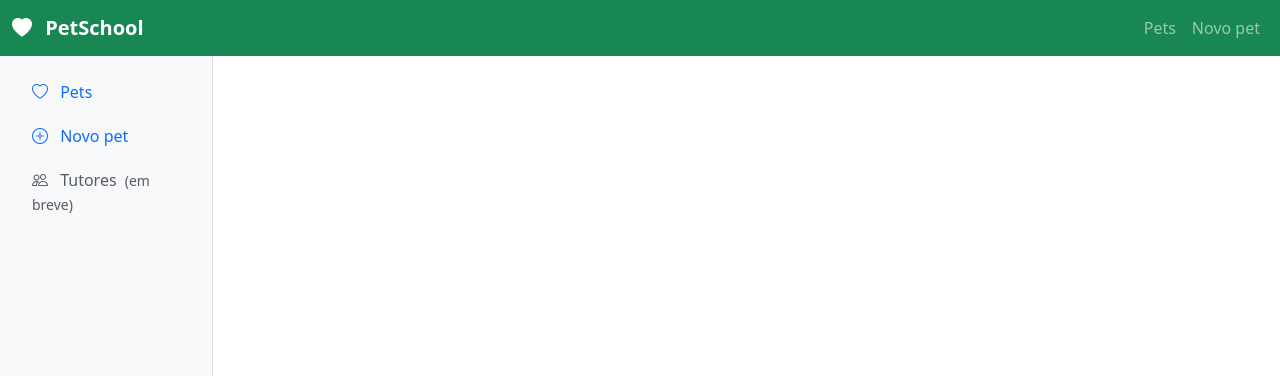
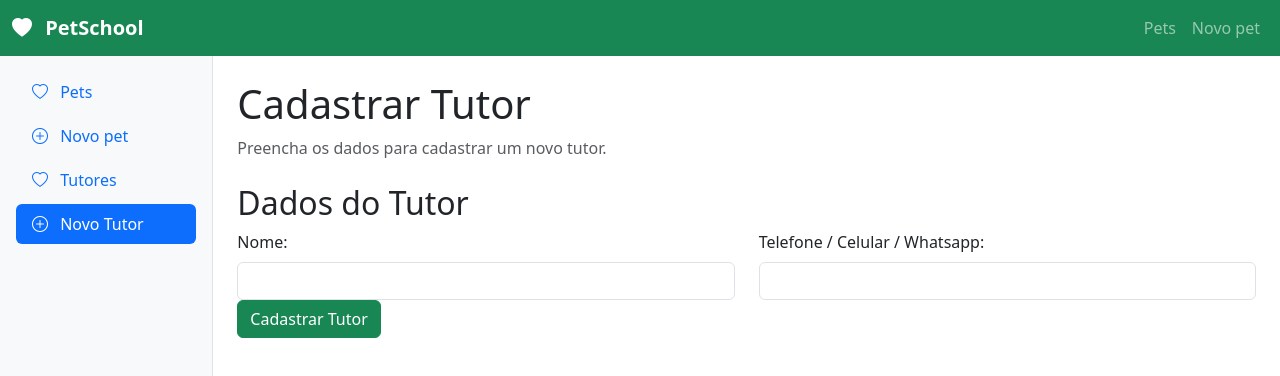
Before and after one commit to Frisk13108/hotel-transpetivania, a Vue app: page /tutores/novo in a window 1280 px wide. Shown: the top 376 px of the page. Built offline with nearby package versions, Linux system fonts and the light colour scheme; data requests are answered from the project's data file.

Commit message:
Feat: aula sla

```diff
--- a/db.json
+++ b/db.json
@@ -1,19 +1,19 @@
 {
   "tutores": [
-    {
-      "id": "1",
-      "nome": "Ana",
-      "telefone": "47999990000"
-    },
     {
       "id": "2",
       "nome": "Carlos",
       "telefone": "47988880000"
     },
     {
-      "id": "23",
-      "nome": "Tiago",
-      "telefone": "47988880000"
+      "nome": "Mateus",
+      "telefone": "95328538905328905218079",
+      "id": "iezDAev50Mk"
+    },
+    {
+      "nome": "Letícia",
+      "telefone": "95328538905328905218079",
+      "id": "Py5AdvyI6Tw"
     }
   ],
   "pets": [
@@ -30,10 +30,34 @@
       "tutorId": "1"
     },
     {
-      "nome": "aaaaaaaaaaa",
+      "nome": "fdddddd",
       "especie": "Cachorro",
       "tutorId": "2",
-      "id": "j1KqDBuEHVU"
+      "id": "Y5DF3fsYKR0"
+    },
+    {
+      "nome": "ybygfbi tgni",
+      "especie": "Coelho",
+      "tutorId": "23",
+      "id": "qXqAkKms34g"
+    },
+    {
+      "nome": "oiiiiiiiii",
+      "especie": "Gato",
+      "tutorId": "2",
+      "id": "EycaUBgx0GI"
+    },
+    {
+      "nome": "ee",
+      "especie": "Gato",
+      "tutorId": "2",
+      "id": "TJendTaEEh8"
+    },
+    {
+      "nome": "Freddie",
+      "especie": "Cachorro",
+      "tutorId": "Py5AdvyI6Tw",
+      "id": "2Zthh7KyupM"
     }
   ],
   "$schema": "./node_modules/json-server/schema.json"
--- a/src/components/layout/AppSidebar.vue
+++ b/src/components/layout/AppSidebar.vue
@@ -29,16 +29,28 @@
         Novo pet
       </RouterLink>
 
-      <span
-        class="nav-link text-body-secondary"
-        aria-disabled="true"
+      <RouterLink
+        class="nav-link"
+        active-class="active"
+        to="/tutores"
       >
         <i
-          class="bi bi-people me-2"
+          class="bi bi-heart me-2"
           aria-hidden="true"
         ></i>
-        Tutores <small class="ms-1">(em breve)</small>
-      </span>
+        Tutores
+      </RouterLink>
+      <RouterLink
+        class="nav-link"
+        active-class="active"
+        to="/tutores/novo"
+      >
+        <i
+          class="bi bi-plus-circle me-2"
+          aria-hidden="true"
+        ></i>
+        Novo Tutor
+      </RouterLink>
     </div>
   </nav>
 </template>
--- a/src/router/index.js
+++ b/src/router/index.js
@@ -22,6 +22,21 @@
       name: 'detalhes-pet',
       component: () => import('../views/PetDetailsView.vue'),
     },
+    {
+      path: '/tutores',
+      name: 'tutores',
+      component: () => import('../views/TutoresView.vue'),
+    },
+    {
+      path: '/tutores/novo',
+      name: 'novo-tutores',
+      component: () => import('../views/AddTutorView.vue'),
+    },
+    {
+      path: '/tutores/:id',
+      name: 'detalhes-tutores',
+      component: () => import('../views/TutorDetailsView.vue'),
+    },
   ],
 });
 
--- /dev/null
+++ b/src/views/AddTutorView.vue
@@ -0,0 +1,96 @@
+<script setup>
+import { onMounted, ref } from 'vue';
+import { useRouter } from 'vue-router';
+
+const router = useRouter();
+
+const tutores = ref([]);
+const API_URL = 'http://localhost:3000';
+
+const novoTutor = ref({
+  nome: '',
+  telefone: '',
+});
+
+async function carregarTutores() {
+  const resposta = await fetch(`${API_URL}/tutores`);
+
+  tutores.value = await resposta.json();
+  console.table(tutores.value);
+}
+
+async function salvarTutor() {
+  await fetch(`${API_URL}/tutores`, {
+    method: 'POST',
+    headers: {
+      'Content-Type': 'application/json',
+    },
+    body: JSON.stringify(novoTutor.value),
+  });
+
+
+  router.push('/tutores');
+}
+
+onMounted(carregarTutores)
+</script>
+
+<template>
+    <div>
+        <header class="mb-4">
+      <h1 class="text-2xl font-bold">Cadastrar Tutor</h1>
+      <p class="text-body-secondary mb-0">Preencha os dados para cadastrar um novo tutor.</p>
+    </header>
+
+    <h2>
+        Dados do Tutor
+    </h2>
+
+    <form
+      class="row"
+      @submit.prevent="salvarTutor"
+    >
+
+    <div class="col-md-6">
+        <label
+          for="nome"
+          class="form-label"
+        >
+          Nome:
+        </label>
+        <input
+          type="text"
+          class="form-control"
+          id="nome"
+          v-model="novoTutor.nome"
+          required
+        />
+      </div>
+
+      <div class="col-md-6">
+        <label
+          for="telefone"
+          class="form-label"
+        >
+          Telefone / Celular / Whatsapp:
+        </label>
+        <input
+          type="tel"
+          class="form-control"
+          id="telefone"
+          v-model="novoTutor.telefone"
+          required
+        />
+      </div>
+
+      <div class="col-12 d-flex gap-2">
+        <button
+          class="btn btn-success"
+          type="submit"
+        >
+          Cadastrar Tutor
+        </button>
+      </div>
+    </form>
+    </div>
+</template>
--- a/src/views/PetsView.vue
+++ b/src/views/PetsView.vue
@@ -68,7 +68,12 @@
                     <td>{{ pet.id }}</td>
                     <td>{{ pet.nome }}</td>
                     <td>{{ pet.especie }}</td>
-                    <td>{{ nomeDoTutor(pet.tutorId) }}</td>
+
+                    <td>
+                        <RouterLink :to="`/tutores/${pet.tutorId}`">
+                            {{ nomeDoTutor(pet.tutorId) }}
+                        </RouterLink>
+                    </td>
                     <td>
                         <RouterLink :to="`/pets/${pet.id}`"> Visualizar </RouterLink>
                         <button
--- /dev/null
+++ b/src/views/TutorDetailsView.vue
@@ -0,0 +1,31 @@
+<script setup>
+import { onMounted, ref } from 'vue';
+import { useRoute } from 'vue-router';
+
+const route = useRoute();
+const tutor = ref(null);
+const API_URL = 'http://localhost:3000';
+
+async function carregarTutor() {
+    const tutorId = route.params.id;
+
+    const respostaTutor = await fetch(`${API_URL}/tutores/${tutorId}`)
+
+    tutor.value = await respostaTutor.json();
+
+    console.log('tutor', tutor.value);
+}
+
+onMounted(carregarTutor);
+</script>
+
+<template>
+    <section v-if=" tutor == null">
+        <p>Carregando.........</p>
+    </section>
+
+    <section v-else>
+        <h1> Nome do Tutor: {{ tutor.nome }}</h1>
+        <p> Telefone: {{ tutor.telefone }} </p>
+    </section>
+</template>
--- /dev/null
+++ b/src/views/TutoresView.vue
@@ -0,0 +1,67 @@
+<script setup>
+import { onMounted, ref } from 'vue';
+
+
+const tutores = ref([]);
+
+
+const API_URL = 'http://localhost:3000';
+
+async function carregarDados() {
+        const respostaTutores = await fetch(`${API_URL}/tutores`);
+        tutores.value = await respostaTutores.json();
+    }
+
+async function excluirTutor(id) {
+        const confirmarExclusao = window.confirm('Deseja realmente excluir o tutor?');
+
+        if(confirmarExclusao) {
+            // Lógica para excluir o pet http://localhost:3000/pets/${id}
+            await fetch(`${API_URL}/tutores/${id}`, {
+                method: 'DELETE',
+            });
+            await carregarDados();
+        }
+    }
+
+onMounted(carregarDados);
+</script>
+
+<template>
+    <div>
+        <header class="mb-4">
+            <h1 class="text-2xl font-bold">Listagem de Tutores</h1>
+                <p class="text-body-secondary mb-0">
+                    Consulte os tutores cadastrados e seus pets.
+                </p>
+        </header>
+
+        <table class="table table-striped table-hover">
+            <thead>
+                <th>ID</th>
+                <th>Nome</th>
+                <th>Telefone / Celular / Whattsapp</th>
+                <th>Ações</th>
+            </thead>
+            <tbody>
+                <tr v-for="tutor in tutores" :key="tutor.id">
+                    <td>{{ tutor.id }}</td>
+                    <td>{{ tutor.nome }}</td>
+                    <td>{{ tutor.telefone }}</td>
+
+
+                <td>
+                    <RouterLink :to="`/tutores/${tutor.id}`"> Visualizar </RouterLink>
+                        <button
+                            class="btn btn-danger"
+                            @click="excluirTutor(tutor.id)"
+                        >
+                            Excluir
+                        </button>
+                </td>
+                </tr>
+            </tbody>
+            </table>
+
+    </div>
+</template>
```
